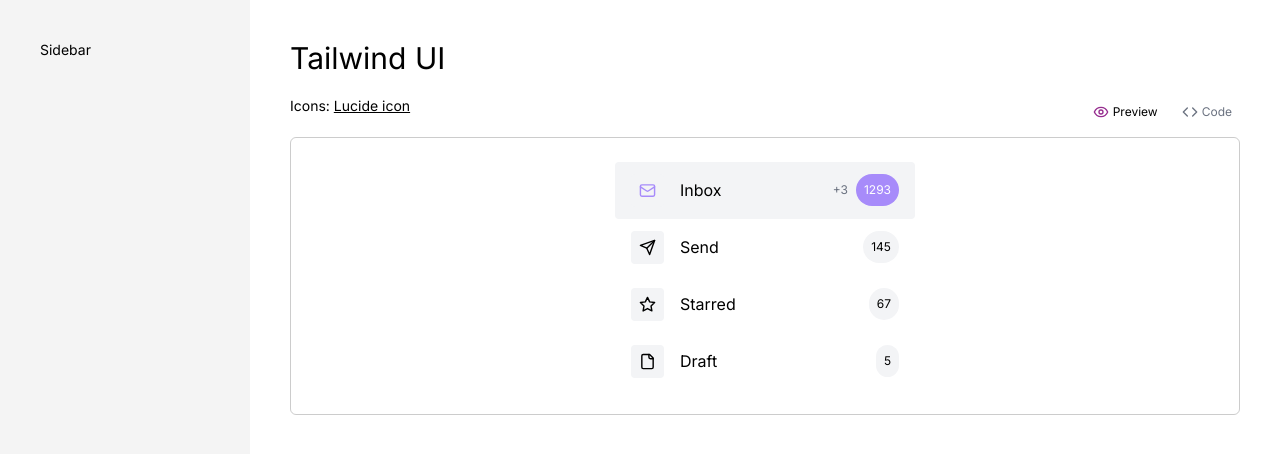
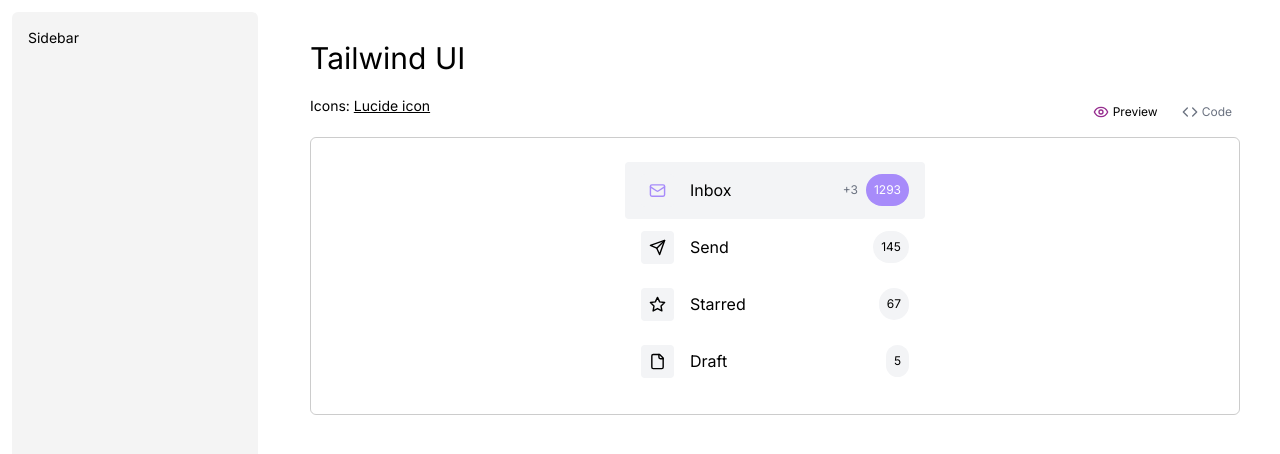
Before and after one commit to nurulid/ui-component-collections, a Next.js app: page / in a window 1280 px wide. Shown: the top 454 px of the page. Built offline with nearby package versions, Linux system fonts and the light colour scheme.

Commit message:
improve sidebar

```diff
--- a/src/components/share/Sidebar.tsx
+++ b/src/components/share/Sidebar.tsx
@@ -1,7 +1,9 @@
-import React from 'react'
+import React from 'react';
 
 export const Sidebar = () => {
   return (
-    <section className='max-w-[250px] w-full p-10 sticky top-0 h-screen bg-griey'>Sidebar</section>
-  )
-}
+    <section className="max-w-[270px] w-full p-3 sticky top-0 h-screen">
+      <div className="rounded-md bg-griey h-full p-4">Sidebar</div>
+    </section>
+  );
+};
```
